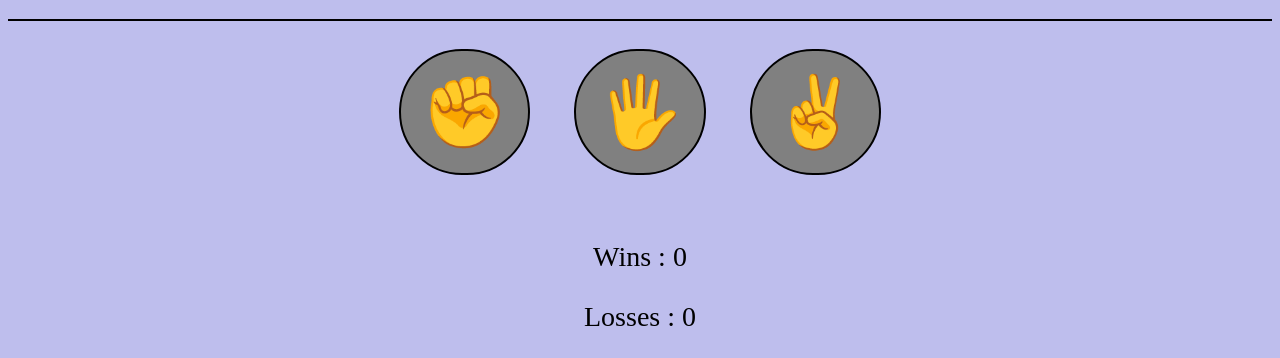
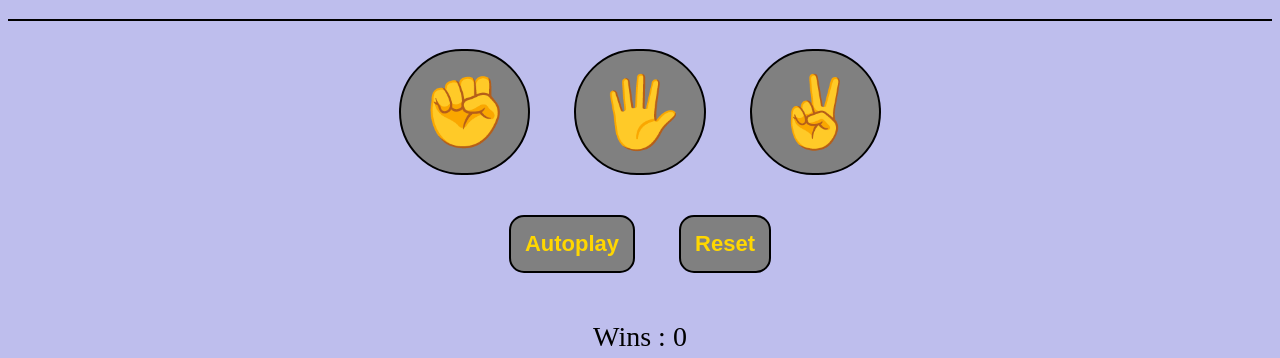
Before and after one commit to Afnaan-Ahmed/Web-Development-Projects, a plain HTML site: page Rock Paper Scissors/index.html in a window 1280 px wide. Shown: the part 147-505 px from the top of the page. Drawn offline with Linux system fonts and the light colour scheme.

Commit message:
add autoplay and reset buttons

```diff
--- a/Rock Paper Scissors/index.html
+++ b/Rock Paper Scissors/index.html
@@ -12,13 +12,15 @@
     <button onclick="userPlay('rock')" class="action-button">✊</button>
     <button onclick="userPlay('paper')" class="action-button">🖐</button>
     <button onclick="userPlay('scissors')" class="action-button">✌</button>
-
-    <br><br>
+    <br>
+    <button id="autoplay-button" onclick="autoplay()">Autoplay</button>
+    <button id="reset-button" onclick="reset()">Reset</button>
+    <br>
     <p>Wins : <span id="wins">0</span></p>
     <p>Losses : <span id="losses">0</span></p>
     <p>Draws : <span id="draws">0</span></p>
     <p id="banner">You haven't played yet</p>
-    <br><br><hr>
+    <hr>
     <div class="choice-container">
         <div class="choice">
             <button id="user-choice" class="action-button">✌</button>
--- a/Rock Paper Scissors/scripts/app.js
+++ b/Rock Paper Scissors/scripts/app.js
@@ -83,7 +83,31 @@ function userPlay(userchoice) {
 
     }
 
+}
 
 
+let isAutoPlaying=false;
+autoPlayButton = document.getElementById('autoplay-button')
+let intervalID;
 
+function autoplay() {
+    if(!isAutoPlaying){
+        autoPlayButton.innerHTML = 'Stop';
+        intervalID = setInterval(function(){userPlay(randomChoice())},1000);
+        isAutoPlaying = true;
+    }
+    else {
+        isAutoPlaying = false;
+        autoPlayButton.innerHTML = 'Autoplay';
+        clearInterval(intervalID);
+    }
 }
+
+function reset() {
+    wins=0;
+    losses=0;
+    draws=0;
+    winsComp.innerHTML = 0;
+    lossesComp.innerHTML = 0;
+    drawsComp.innerHTML = 0;
+}
--- a/Rock Paper Scissors/styles/styles.css
+++ b/Rock Paper Scissors/styles/styles.css
@@ -36,7 +36,17 @@ p {
     opacity: 0.5;
 }
 
+#autoplay-button,#reset-button {
+    padding: 14px;
+    font-size: 22px;
+    margin: 20px;
+    border: 2px solid black;
+    border-radius: 15px;
+    background-color: grey;
+    color: gold;
+    font-weight: bold;
 
+}
 
 .choice-container{
     display: flex;
```
